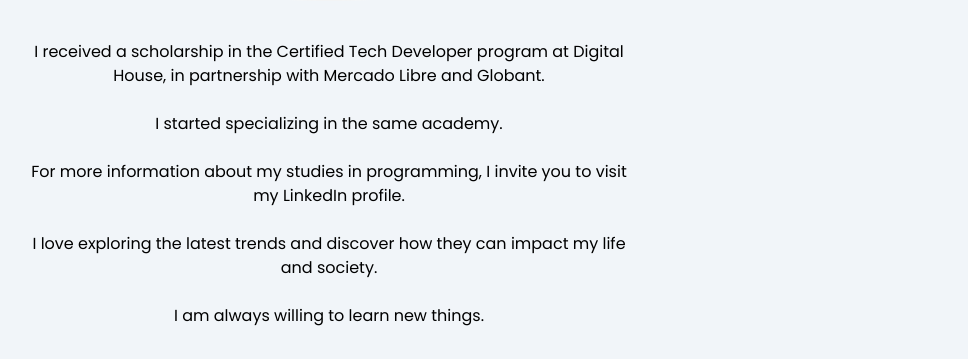
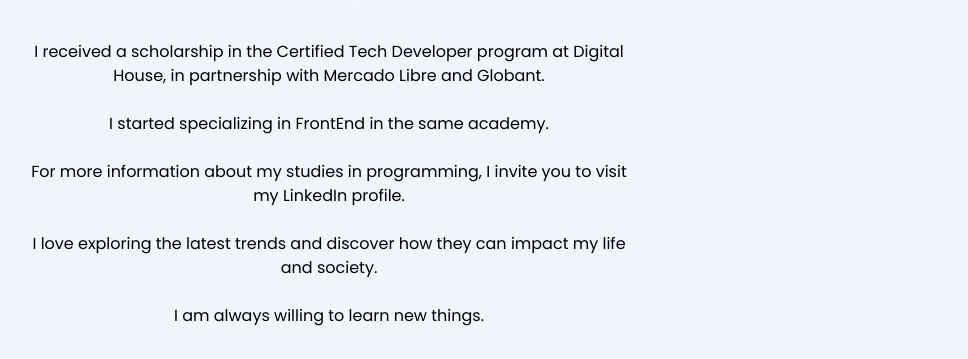
Before and after one commit to DiegoMarulandaB/Portfolio, a Next.js app: page /about in a window 1280 px wide. Shown: the part 784-1143 px from the top of the page, without its empty margins (135-1103 px from the left). Built offline with nearby package versions, Linux system fonts and the light colour scheme.

Commit message:
add academic information, in about me_

```diff
--- a/src/app/about/page.tsx
+++ b/src/app/about/page.tsx
@@ -43,7 +43,7 @@ const About = () => {
             Mercado Libre and Globant.
             <br />
             <br />
-            I started specializing in the same academy.
+            I started specializing in FrontEnd in the same academy.
             <br />
             <br />
             For more information about my studies in programming, I invite you to visit my LinkedIn profile. <br />
```
